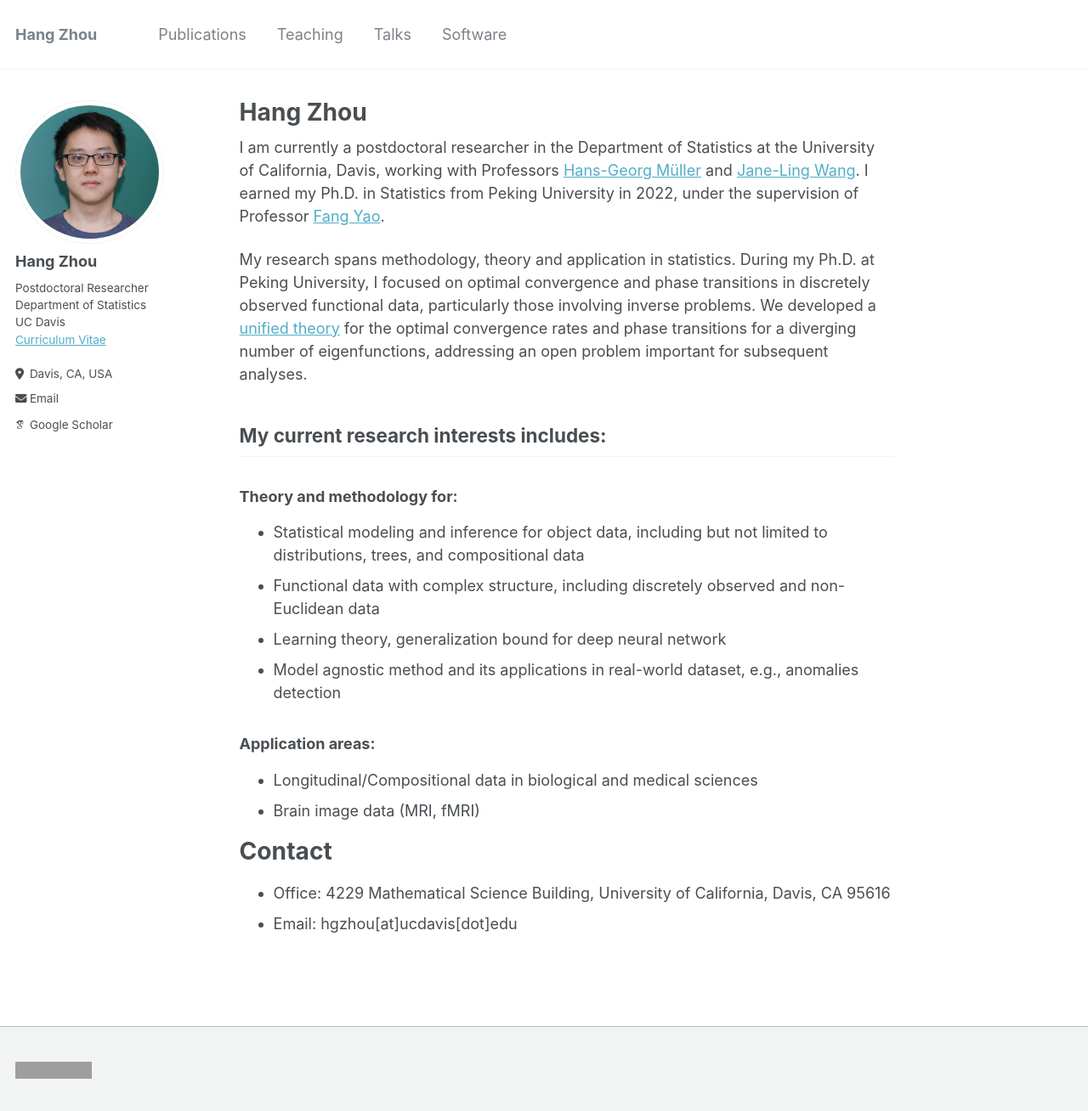
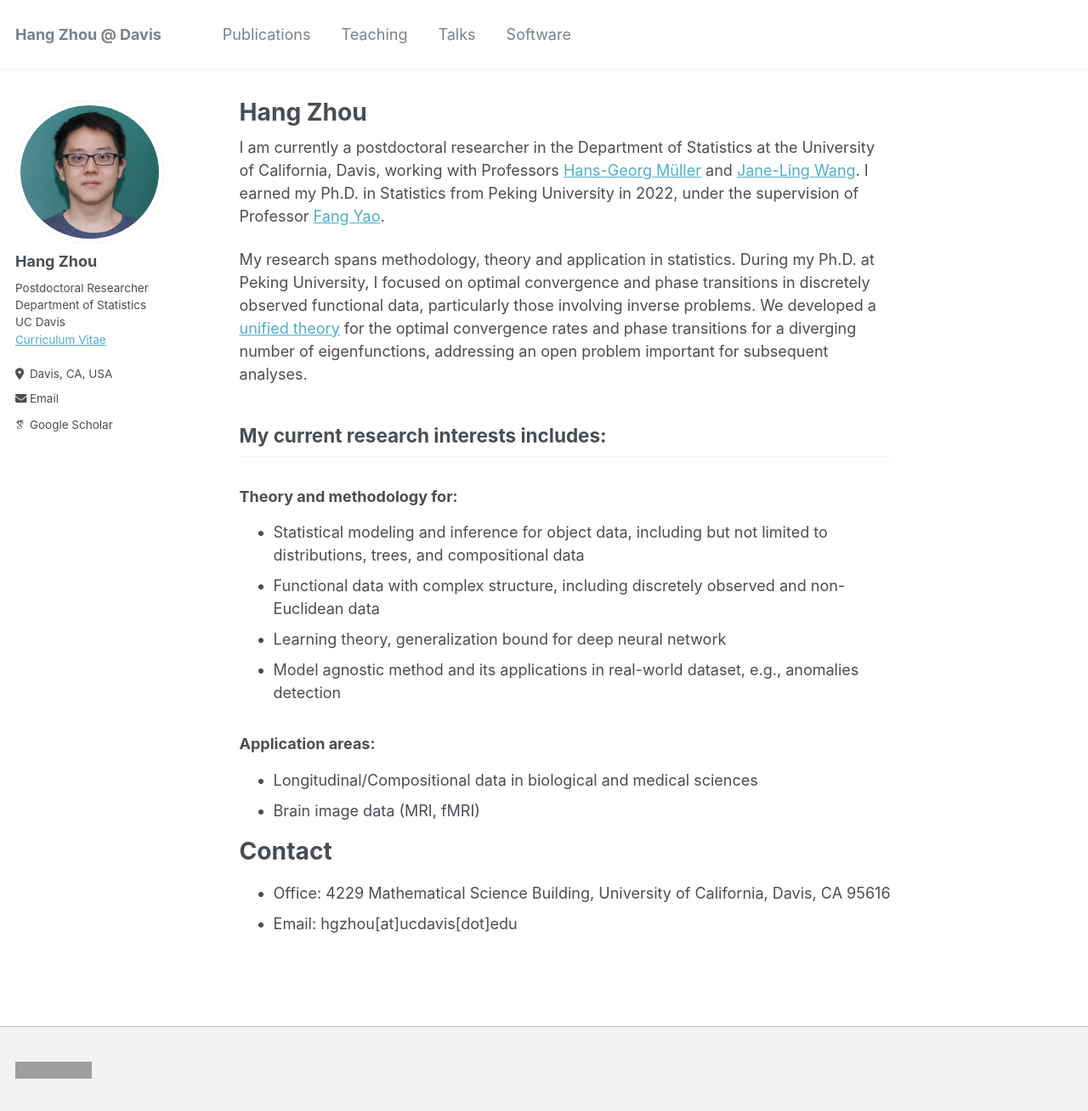
Before and after one commit to hg-zh/hg-zh.github.io, a Jekyll site: the page built from _pages/about.md, in a window 1280 px wide and 1308 px high. Shown: the whole window at 85% size. Built offline with Jekyll 4.4.1, drawn with Linux system fonts in a browser that asks for light colours; some web fonts are replaced; grey boxes are pictures that could not be loaded.

Commit message:
Update _config.yml

```diff
--- a/_config.yml
+++ b/_config.yml
@@ -8,7 +8,7 @@
 
 # Basic Site Settings
 locale                   : "en-US"
-title                    : "Hang Zhou"
+title                    : "Hang Zhou @ Davis"
 title_separator          : "-"
 name                     : &name "Hang Zhou"
 description              : &description "personal description"
```
